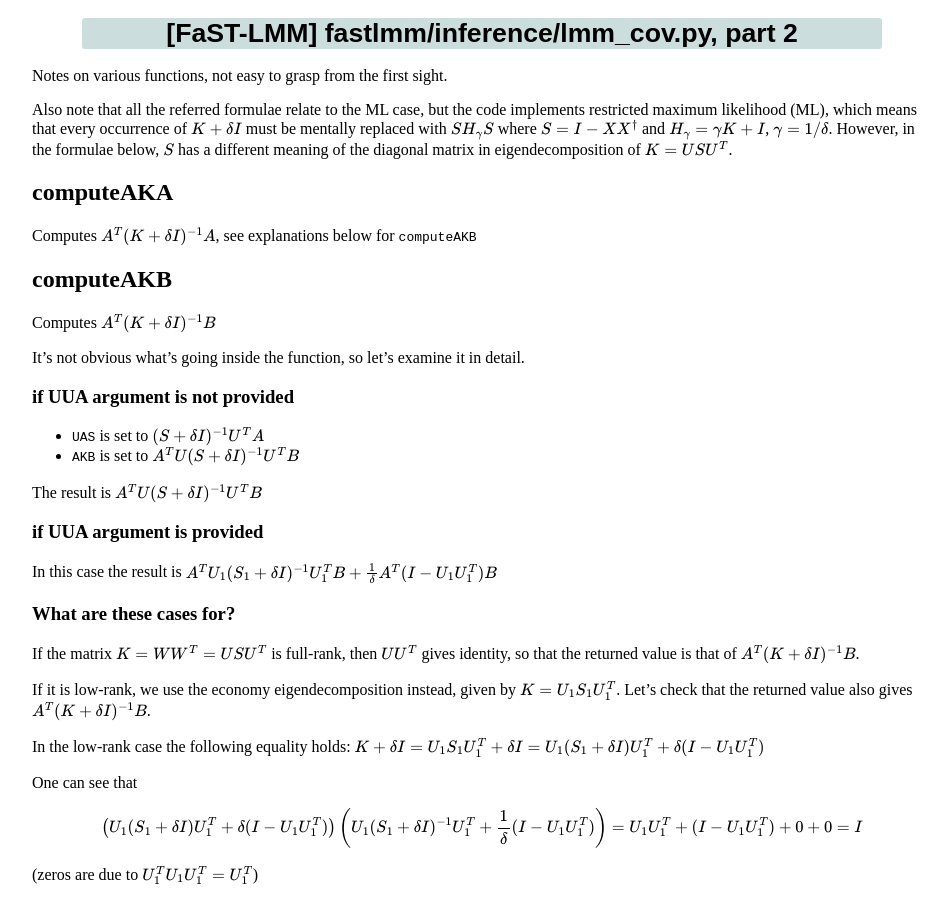
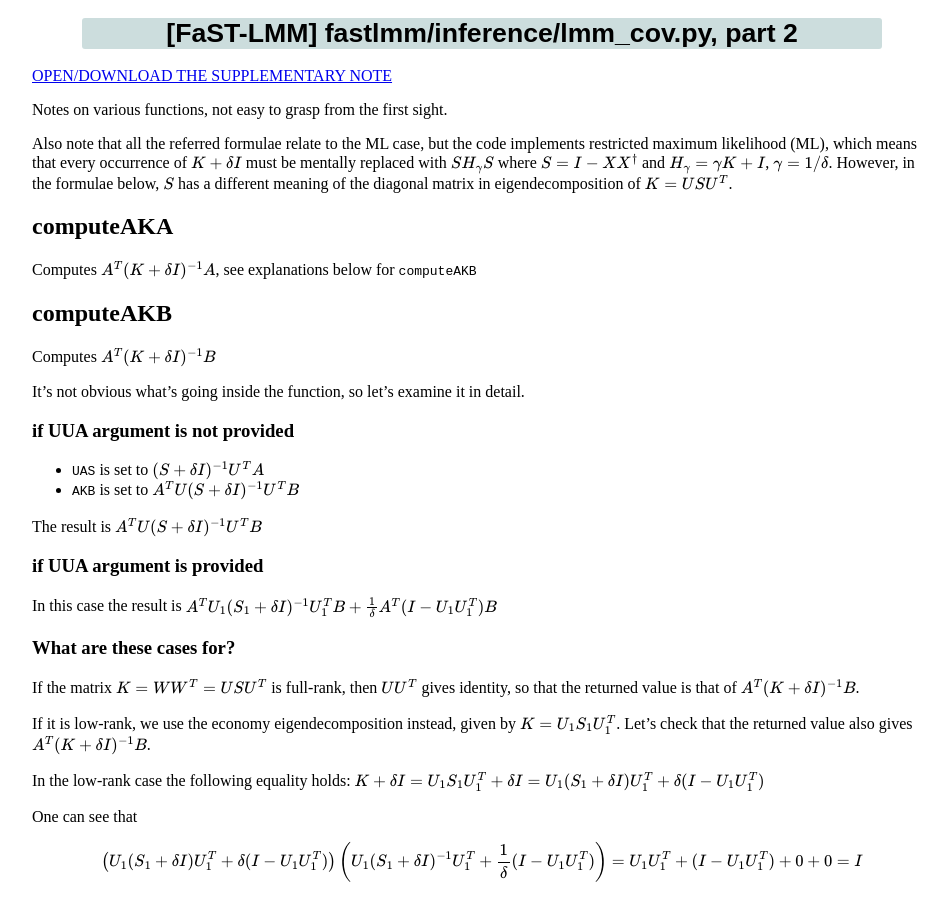
Before and after one commit to lomereiter/lomereiter.github.io, a Jekyll site: the page built from _posts/2015-03-03-lmm_cov2.md, in a window 1280 px wide and 900 px high. Shown: the whole window, without its empty margins (158-1106 px from the left). Built offline with Jekyll 4.4.1, drawn with Linux system fonts in a browser that asks for light colours; formulas are drawn with MathJax 3.

Commit message:
link to the suppl. note

```diff
--- a/_posts/2015-03-03-lmm_cov2.md
+++ b/_posts/2015-03-03-lmm_cov2.md
@@ -2,6 +2,8 @@
 layout: post
 title: '[FaST-LMM] fastlmm/inference/lmm_cov.py, part 2'
 ---
+
+[OPEN/DOWNLOAD THE SUPPLEMENTARY NOTE](http://www.nature.com/nmeth/journal/v9/n6/extref/nmeth.2037-S1.pdf)
 
 Notes on various functions, not easy to grasp from the first sight.
 
```
